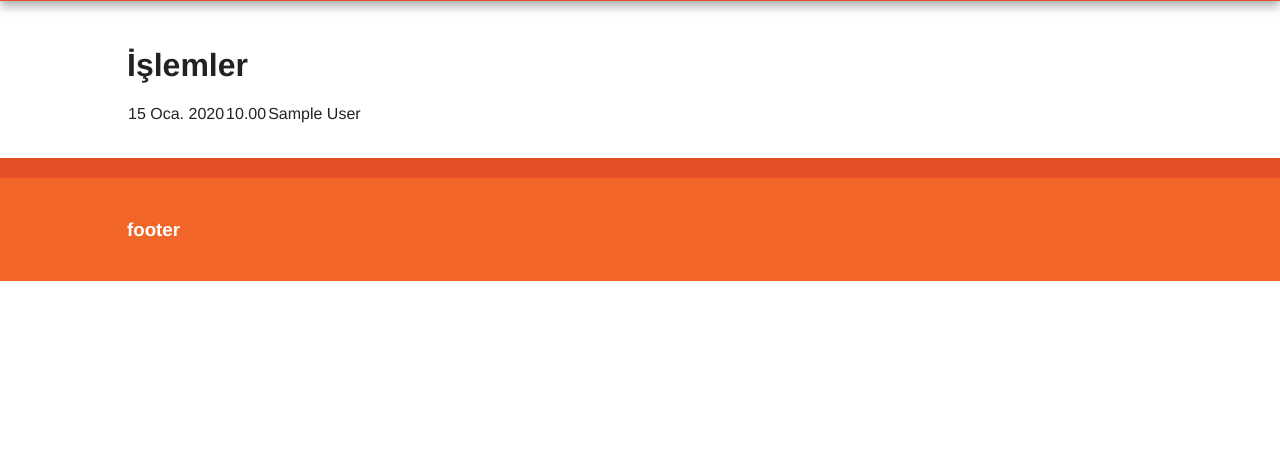
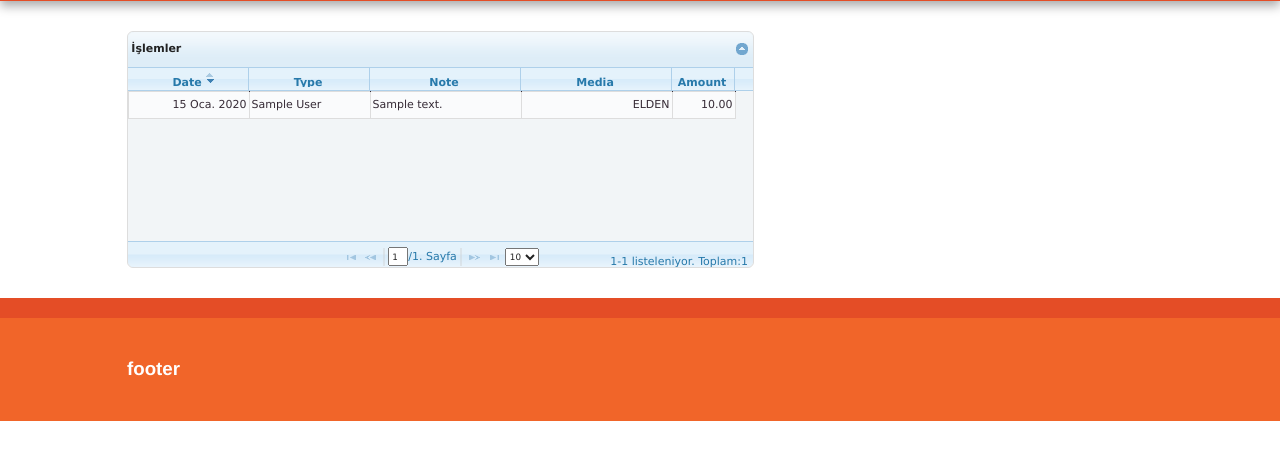
Before and after one commit to elifkus/Hackerhane, a Django app: page /islemler/ in a window 1280 px wide. Shown: the part 95-555 px from the top of the page. Run offline with Django 3.2, Linux system fonts and the light colour scheme; a user stored in the database is signed in; tables that the repository leaves empty hold one stand-in row (values such as "Sample post"); lists and menus that the app fills with data are empty; parts of the project's set-up code (start-up, migrations or seed data) failed here and were passed over; some libraries are stand-ins or nearby versions.

Commit message:
Show transactions in jqgrid

```diff
--- a/src/accounting/templates/accounting/transaction_list.html
+++ b/src/accounting/templates/accounting/transaction_list.html
@@ -1,16 +1,35 @@
 {% extends "base_with_grid.html" %}
 
+{% block extrahead %}
+	{{ block.super }}
+	<script type="text/javascript">
+	$(function () {
+	    $("#list").jqGrid({
+	        url: "/islemler/json",
+	        datatype: "json",
+	        mtype: "GET",
+	        colNames: [ "Date", "Type", "Note", "Media", "Amount"],
+	        colModel: [
+	        	{ name: "realized_date", width: 120, align: "right" },
+	            { name: "type", width: 120 },
+	            { name: "note", width: 150 },
+	            { name: "payment_media", width: 150, align: "right" },
+	            { name: "amount", width: 60, align: "right" }
+	        ],
+	        pager: "#pager",
+	        rowNum: 10,
+	        rowList: [10, 20, 30],
+	        sortname: "realized_date",
+	        sortorder: "desc",
+	        viewrecords: true,
+	        gridview: true,
+	        autoencode: true,
+	        caption: "İşlemler"
+	    });
+	});
+	</script>
+{% endblock extrahead %}
 {% block content %}
-	<h1>İşlemler</h1>
-	<table class="">
-	{% for transaction in object_list %}
-	    <tr>
-	    	<td>{{ transaction.realized_date|date }}</td>
-	    	<td>{{ transaction.amount }}</td>
-	    	<td>{{ transaction.type }}</td>
-	    <tr>
-		{% empty %}
-		<tr><td>İşlem yok.</td></tr>
-	{% endfor %}
-	</table>
+	<table id="list"><tr><td></td></tr></table>
+    <div id="pager"></div>
 {% endblock content %}
--- a/src/accounting/templates/base_with_grid.html
+++ b/src/accounting/templates/base_with_grid.html
@@ -10,11 +10,9 @@
 	<script src="{% static "js/jquery.jqGrid.min.js" %}" type="text/javascript"></script>
 	<script src="{% static "js/i18n/grid.locale-tr.js" %}" type="text/javascript"></script>
 	<script src="{% static "js/jquery.jqGrid.min.js" %}" type="text/javascript"></script>
-{% endblock %}
+{% endblock extrahead %}
 
 
 {% block loadjquery %}
-<script src="{% static "js/jquery-1.7.2.min.js" %}" type="text/javascript"></script>
-<script src="{% static "js/i18n/grid.locale-en.js" %}" type="text/javascript"></script>
-<script src="{% static "js/jquery.jqGrid.min.js" %}" type="text/javascript"></script>
-{% endblock %}
+	<script src="{% static "js/jquery.jqGrid.min.js" %}" type="text/javascript"></script>
+{% endblock loadjquery %}
```
